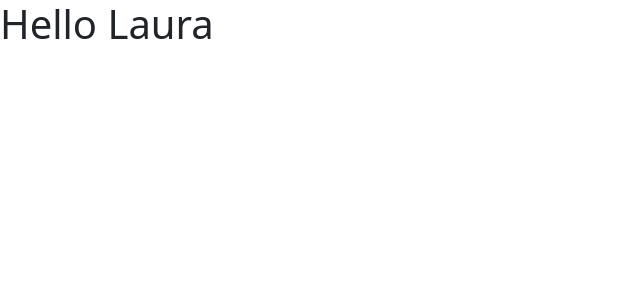
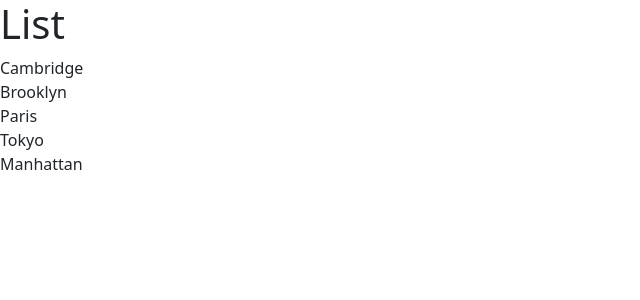
Before and after one commit to LauraAlspaugh/react-app, a React (Vite) app: page / in a window 1280 px wide. Shown: the top 300 px of the page, without its empty margins (0-640 px from the left). Built offline with nearby package versions, Linux system fonts and the light colour scheme.

Commit message:
rendering

```diff
--- a/src/App.tsx
+++ b/src/App.tsx
@@ -1,6 +1,7 @@
+import ListGroup from "./Components/ListGroup";
 import Message from "./Message";
 
 function App(){
-  return <div><Message/></div>
+  return <div><ListGroup/></div>
 }
 export default App;
--- /dev/null
+++ b/src/Components/ListGroup.tsx
@@ -0,0 +1,19 @@
+function ListGroup(){
+    const items = [
+        'Cambridge',
+        'Brooklyn',
+        'Paris',
+        'Tokyo',
+        'Manhattan'
+    ]
+    return (
+        <>
+    <h1>List</h1>
+    <ul className="list-group">
+       { items.map (item => <li key={item} >{item}</li>)}
+
+  </ul>
+  </>
+    )
+}
+export default ListGroup;
```
